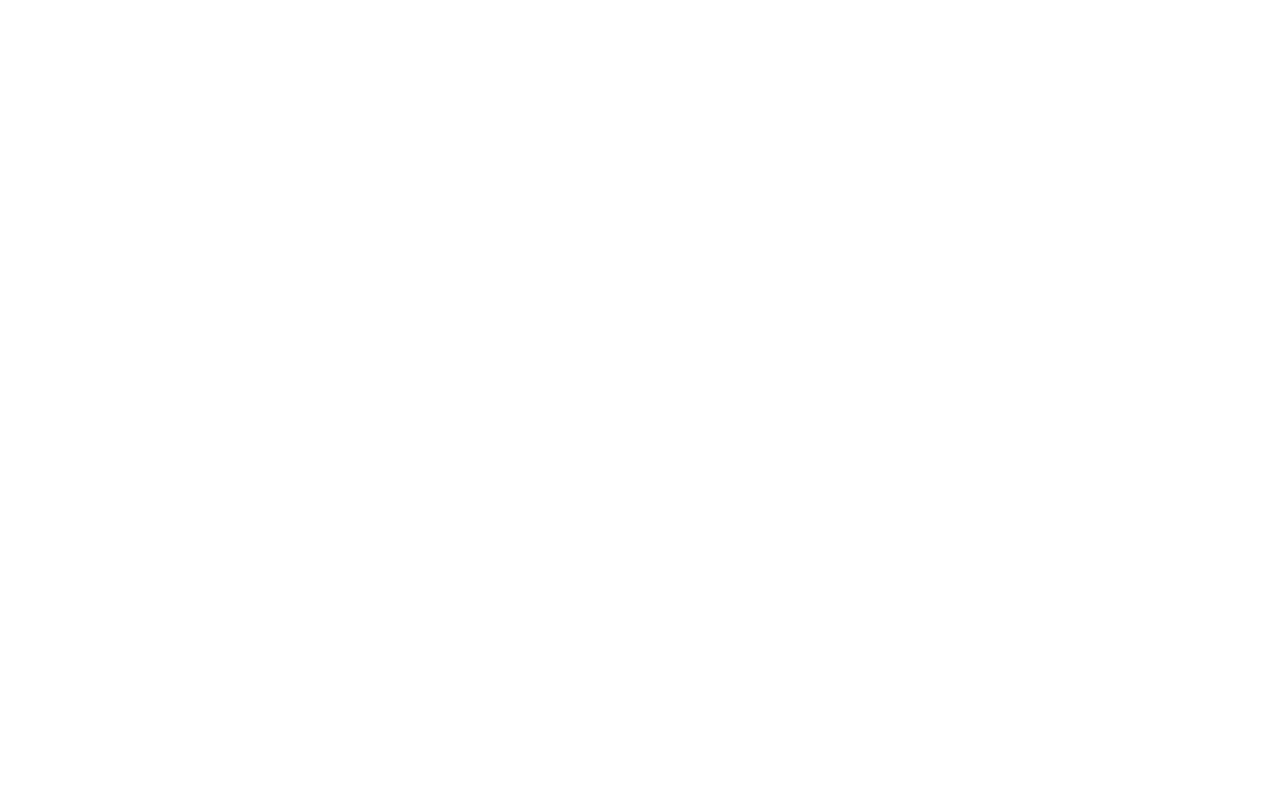
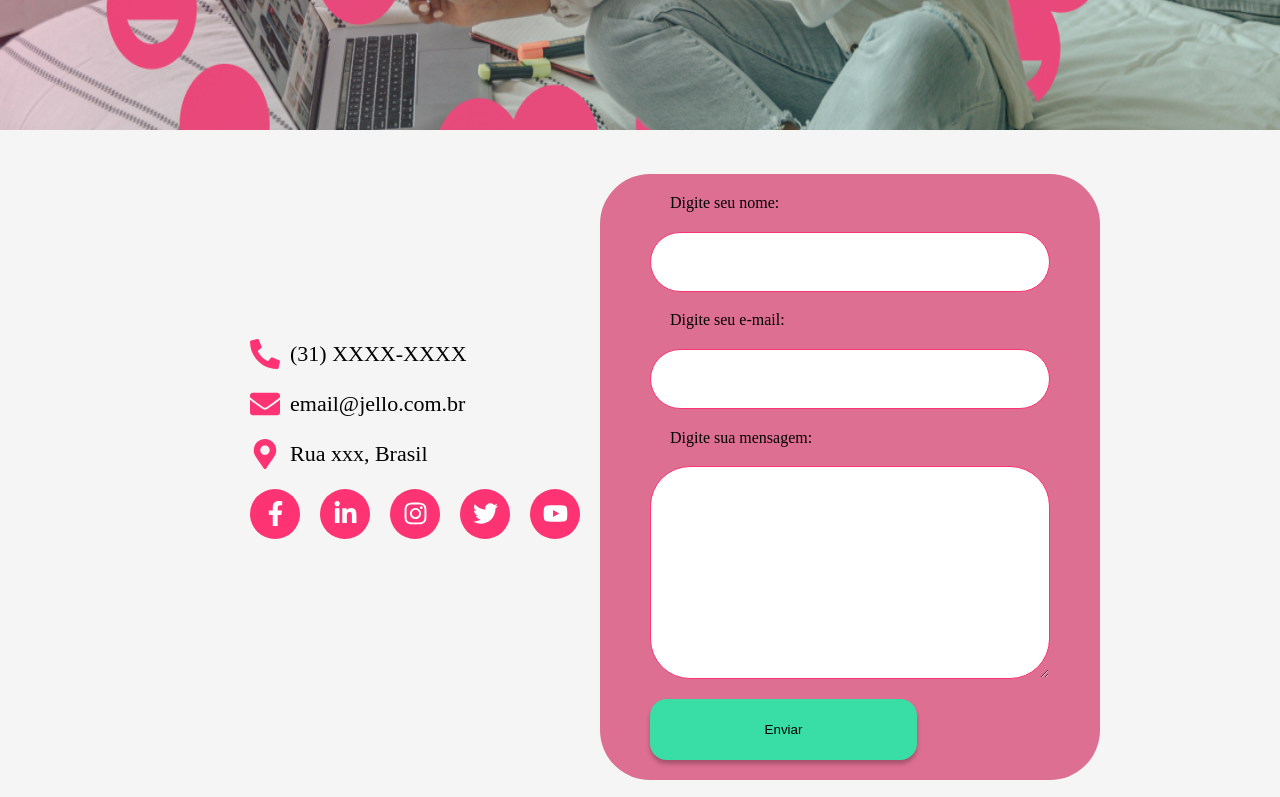
Before and after one commit to Jello-Education/front_blog, a Next.js app: page /contact in a window 1280 px wide. Before the commit this address had no page. Shown: the part 500-1297 px from the top of the page. Before the commit the page ends 800 px from the top, so only its background shows below. Built offline with nearby package versions, Linux system fonts and the light colour scheme.

Commit message:
Contact page created

```diff
--- /dev/null
+++ b/src/pages/contact/index.tsx
@@ -0,0 +1,56 @@
+import React from 'react';
+import Header from '../../components/Shared/Header';
+
+import { Container, Info, Left, Box, Icons, Icon } from '../../styles/contactStyles';
+import { FaPhoneAlt, FaEnvelope, FaMapMarkerAlt, FaFacebookF, FaLinkedinIn, FaInstagram, FaTwitter, FaYoutube, FaApple, FaGooglePlay } from 'react-icons/fa';
+import JelloInfo from '../../components/Shared/JelloInfo';
+
+const contact: React.FC = () => {
+  return (
+    <Container>
+        <Header />
+        <img src="bannerpag-contato.png" alt="banner" />
+        <Info>
+          <Left>
+            <p><FaPhoneAlt size={30} color="#FD3373"/> (31) XXXX-XXXX</p>
+            <p><FaEnvelope size={30} color="#FD3373"/> email@jello.com.br</p>
+            <p><FaMapMarkerAlt size={30} color="#FD3373"/> Rua xxx, Brasil</p>
+            <Icons>
+              <Icon>
+                <FaFacebookF size={25} color="#fff"/>
+              </Icon>
+
+              <Icon>
+              <FaLinkedinIn size={25} color="#fff"/>
+              </Icon>
+
+              <Icon>
+              <FaInstagram size={25} color="#fff"/>
+              </Icon>
+
+              <Icon>
+              <FaTwitter size={25} color="#fff"/>
+              </Icon>
+
+              <Icon>
+                <FaYoutube size={25} color="#fff"/>
+              </Icon>
+            </Icons>
+          </Left>
+          <Box>
+            <span>Digite seu nome:</span>
+            <input type="text"/>
+            <span>Digite seu e-mail:</span>
+            <input type="text"/>
+            <span>Digite sua mensagem:</span>
+            <textarea />
+
+            <button>Enviar</button>
+          </Box>
+        </Info>
+        <JelloInfo />
+    </Container>
+  );
+}
+
+export default contact;
--- /dev/null
+++ b/src/styles/contactStyles.ts
@@ -0,0 +1,91 @@
+import styled from 'styled-components';
+
+export const Container = styled.div`
+  > img {
+    margin-top: 30px;
+    width: 100%;
+    height: 600px;
+  }
+`;
+
+export const Info  = styled.div`
+  margin-top: 40px;
+  padding: 0 250px;
+
+  display: flex;
+  align-items: center;
+  justify-content: space-around;
+`;
+
+export const Left  = styled.div`
+  width: 377px;
+  height: 277px;
+  font-size: 22px;
+
+  p {
+    display: flex;
+    align-items: center;
+    margin-bottom: 20px;
+
+    svg{
+      margin-right: 10px;
+    }
+  }
+`;
+
+export const Icons = styled.div`
+  display: flex;
+  align-items: center;
+`;
+
+export const Icon = styled.div`
+  height: 50px;
+  width: 50px;
+  margin-right: 20px;
+  margin-bottom: 10px;
+  background-color: #FD3373;
+  border-radius: 50%;
+  display: flex;
+  align-items: center;
+  justify-content: center;
+`;
+
+export const Box = styled.div`
+  width: 500px;
+  height: 606px;
+  background: #DD6F92;
+  border-radius: 50px;
+  padding: 10px 50px;
+
+  display: flex;
+  flex-direction: column;
+  justify-content: space-around;
+  align-items: center;
+
+  input, textarea {
+    width: 400px;
+    height: 60px;
+    border-radius: 40px;
+    border: 1.90625px solid #FD3373;
+  }
+
+  textarea {
+    height: 213px;
+    padding: 15px 25px;
+  }
+
+  span {
+    align-self: flex-start;
+    margin-left: 20px;
+  }
+
+  button {
+    width: 267px;
+    height: 61px;
+    background: #39DEA7;
+    box-shadow: 0px 4px 4px rgba(0, 0, 0, 0.25);
+    border-radius: 16.7564px;
+    border: 0;
+    align-self: flex-start;
+  }
+`;
```
